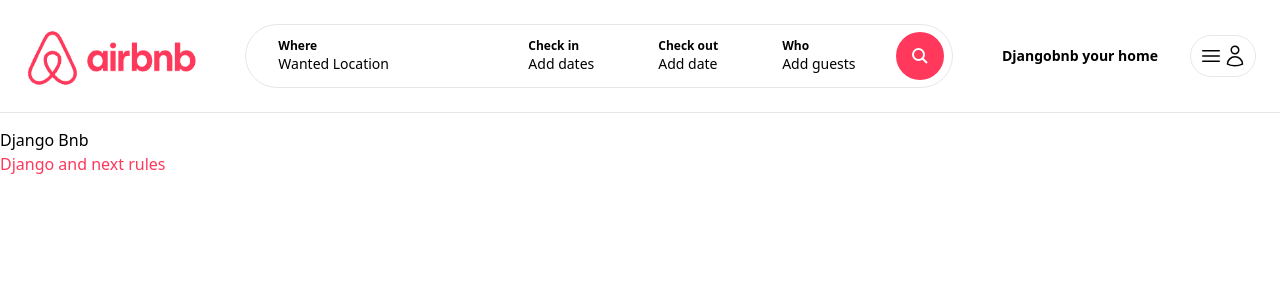
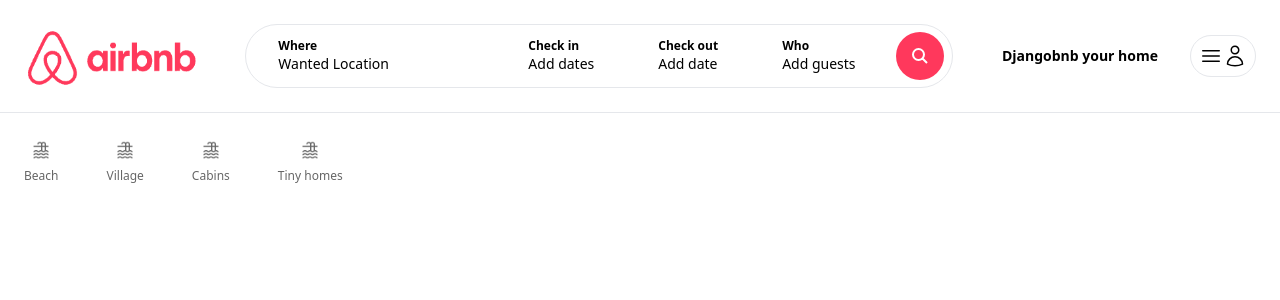
Before and after one commit to Star7-jpg/djangobnb, a Next.js app: page / in a window 1280 px wide. Shown: the top 300 px of the page. Built offline with nearby package versions, Linux system fonts and the light colour scheme.

Commit message:
03 Categories on the front page

```diff
--- /dev/null
+++ b/app/components/Categories.tsx
@@ -0,0 +1,50 @@
+import Image from "next/image";
+
+const Categories = () => {
+    return(
+        <div className="pt-3 cursor-pointer pb-6 flex items-center space-x-12">
+            <div className="pb-4 flex flex-col items-center space-y-2 border-b-2 border-white opacity-60 hover:border-gray-200 hover:opacity-100">
+                <Image
+                    src="/icn_category_beach.jpeg"
+                    alt="Category - Beach"
+                    width={20}
+                    height={20}
+                />
+                <span className="text-xs">Beach</span>
+            </div>
+
+            <div className="pb-4 flex flex-col items-center space-y-2 border-b-2 border-white opacity-60 hover:border-gray-200 hover:opacity-100">
+                <Image
+                    src="/icn_category_beach.jpeg"
+                    alt="Category - Beach"
+                    width={20}
+                    height={20}
+                />
+                <span className="text-xs">Village</span>
+            </div>
+
+            <div className="pb-4 flex flex-col items-center space-y-2 border-b-2 border-white opacity-60 hover:border-gray-200 hover:opacity-100">
+                <Image
+                    src="/icn_category_beach.jpeg"
+                    alt="Category - Beach"
+                    width={20}
+                    height={20}
+                />
+                <span className="text-xs">Cabins</span>
+            </div>
+
+            <div className="pb-4 flex flex-col items-center space-y-2 border-b-2 border-white opacity-60 hover:border-gray-200 hover:opacity-100">
+                <Image
+                    src="/icn_category_beach.jpeg"
+                    alt="Category - Beach"
+                    width={20}
+                    height={20}
+                />
+                <span className="text-xs">Tiny homes</span>
+            </div>
+
+        </div>
+    )
+}
+
+export default Categories;
--- a/app/page.tsx
+++ b/app/page.tsx
@@ -1,10 +1,10 @@
 import Image from "next/image";
+import Categories from "./components/Categories";
 
 export default function Home() {
   return (
-    <main className="">
-       Django Bnb
-       <h2 className="text-airbnb">Django and next rules</h2>
+    <main className="max-w-[1500px] mx-auto px-6">
+      <Categories />
     </main>
   );
 }
```
Also changed, not shown: public/icn_category_beach.jpeg (added).
